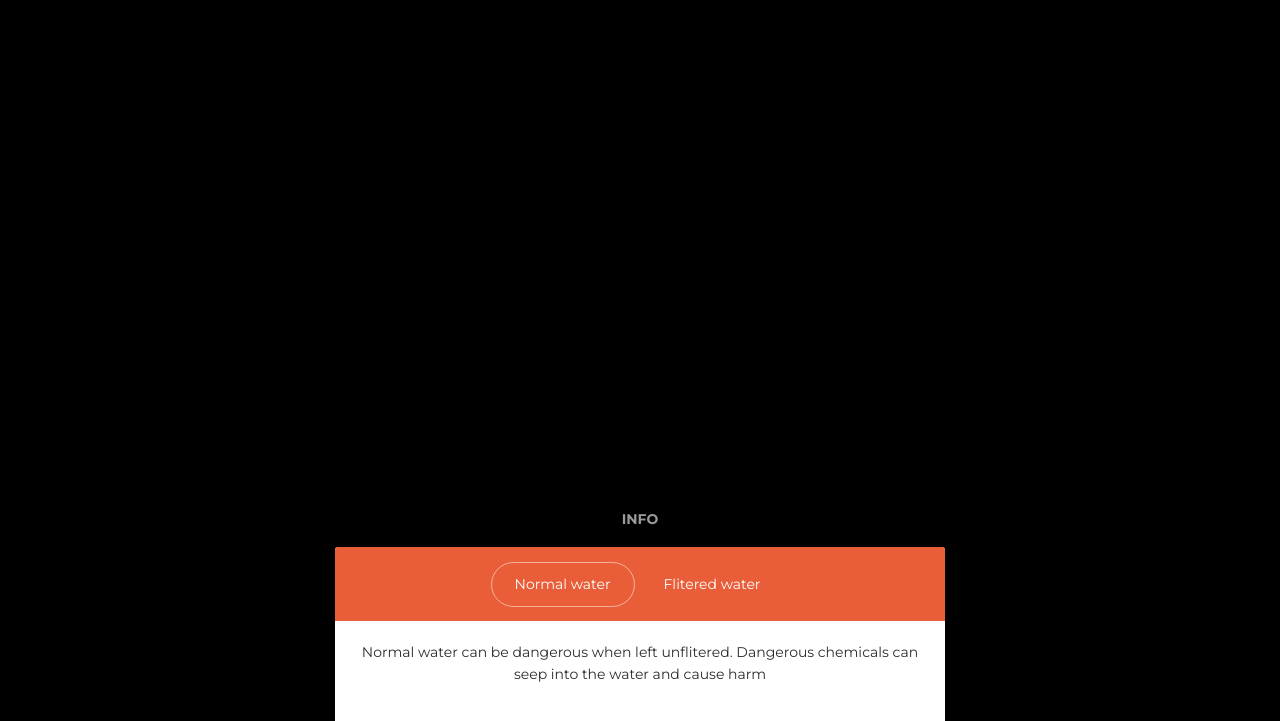
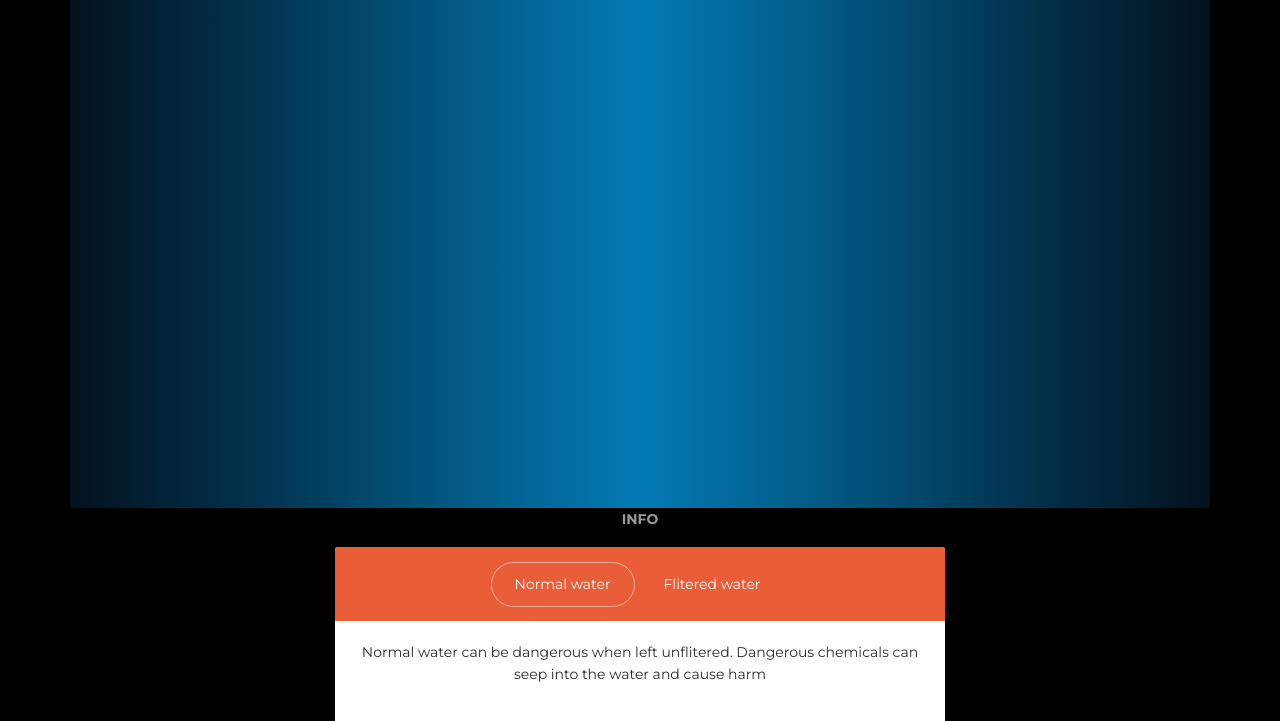
Before and after one commit to jaderoberts/jaderoberts.github.io, a plain HTML site: page index.html in a window 1280 px wide. Shown: the part 492-1213 px from the top of the page. Drawn offline with Linux system fonts and the light colour scheme.

Commit message:
Added gradient

```diff
--- a/index.html
+++ b/index.html
@@ -16,7 +16,14 @@
     <link href="./assets/css/demo.css" rel="stylesheet" />
 </head>
 
+<style type="text/css">
+	#background{
+		background: #02111D;  /* fallback for old browsers */
+background: -webkit-linear-gradient(to right, #02111D, #037BB5, #02111D);  /* Chrome 10-25, Safari 5.1-6 */
+background: linear-gradient(to right, #02111D, #037BB5, #02111D); /* W3C, IE 10+/ Edge, Firefox 16+, Chrome 26+, Opera 12+, Safari 7+ */
 
+	}
+</style>
 
 
 <body class="index-page sidebar-collapse">
@@ -58,7 +65,7 @@
         <div class="page-header clear-filter" filter-color="blue">
             <div class="page-header-image" data-parallax="true" style="background-image: url();">
             </div>
-            <div class="container" style="background-color: black;">
+            <div class="container" id="background">
                 <div class="content-center brand">
                   <!--  <img class="n-logo" style="border-radius: 20px;" src="https://scontent.fbna2-1.fna.fbcdn.net/v/t1.0-9/25508204_1980785192146229_5595653671812225960_n.jpg?oh=a7d93d7507d45cb6c6e08a88231a86ca&oe=5B226FA7" alt="">-->
                     <h1 class="h1-seo">Mr Roberts/ Water flitration system business</h1>
```
